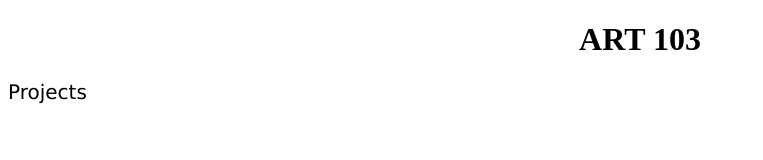
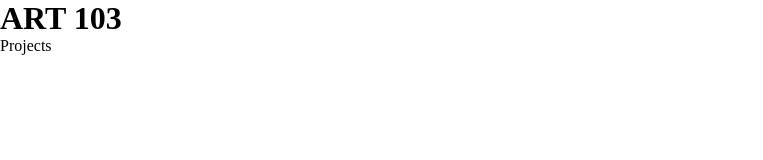
Before and after one commit to keldiz/103, a plain HTML site: page index.html in a window 1280 px wide. Shown: the whole page, without its empty margins (0-763 px from the left). Drawn offline with Linux system fonts and the light colour scheme.

Commit message:
Update style.css

```diff
--- a/style.css
+++ b/style.css
@@ -1,15 +1,4 @@
-< !DOCTYPE html><html><head><style>body {
-  background-color: lightblue;
+*{
+  padding: 0;
+  margin: 0;
 }
-
-h1 {
-  color: black;
-  text-align: center;
-}
-
-p {
-  font-family: verdana;
-  font-size: 20px;
-}
-
-</style></head><body><h1>My First CSS Example</h1><p>This is a paragraph.</p></body></html>
```
